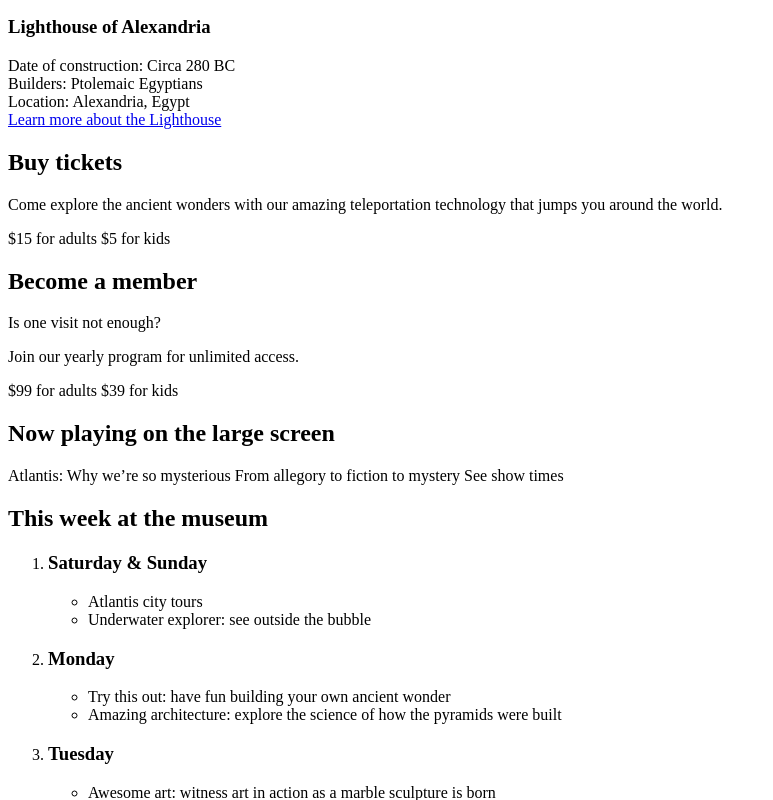
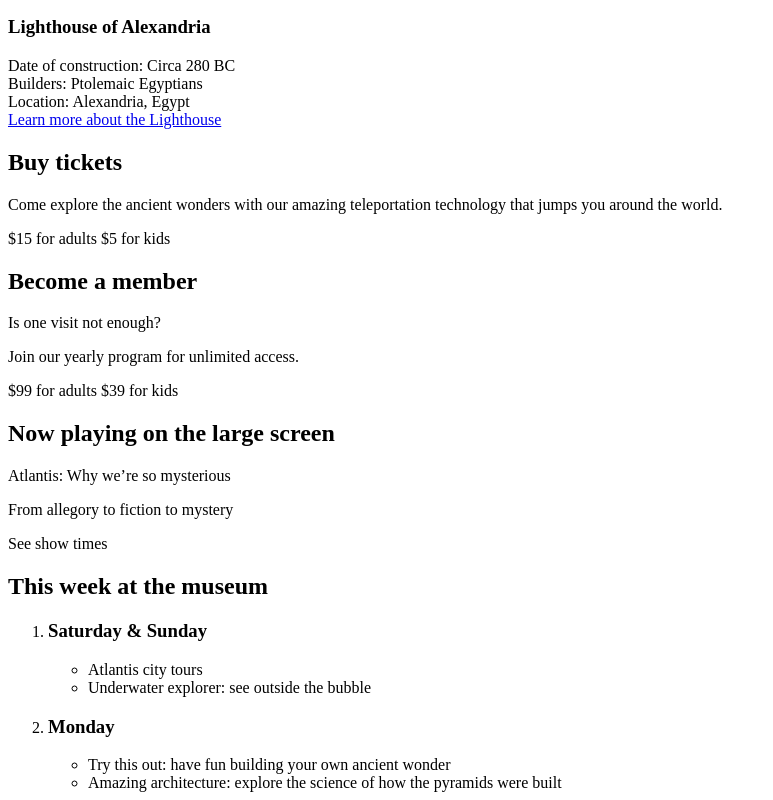
Before and after one commit to MaxTillotson/dsn1675-assignment-1, a plain HTML site: page index.html in a window 1280 px wide. Shown: the part 1076-1876 px from the top of the page, without its empty margins (0-773 px from the left). Drawn offline with Linux system fonts and the light colour scheme.

Commit message:
touch ups and spacing in the code

```diff
--- a/index.html
+++ b/index.html
@@ -7,10 +7,9 @@
     <meta name="viewport" content="width=device-width, initial-scale=1">
     <link href='http://fonts.googleapis.com/css?family=Noto+Sans' rel='stylesheet' type='text/css'>
   </head>
+
   <body>
-
     <h1>Museum of Antiquities</h1>
-
   <main>
     <nav>
       <ol>
@@ -21,10 +20,8 @@
       </o>
     </nav>
 
-
   <h2>The Seven Wonders of the Ancient World</h2>
-Remarkable constructions of classical antiquity almost completely lost in time.
-
+  <p>Remarkable constructions of classical antiquity almost completely lost in time.</p>
 
   <div id="seven wonders" class="seven wonders"><h2>The Seven Wonders</h2></div>
 
@@ -105,8 +102,8 @@ Remarkable constructions of classical antiquity almost completely lost in time.
     <div id="now playing" class="now playing"><h2>Now playing on the large screen</h2></div>
 
 
-Atlantis: Why we’re so mysterious
-From allegory to fiction to mystery
+    <p>Atlantis: Why we’re so mysterious</p>
+    <p>From allegory to fiction to mystery</p>
 
     <a>See show times</a>
 
```
Lines whose indentation alone changed are shown as unchanged.
